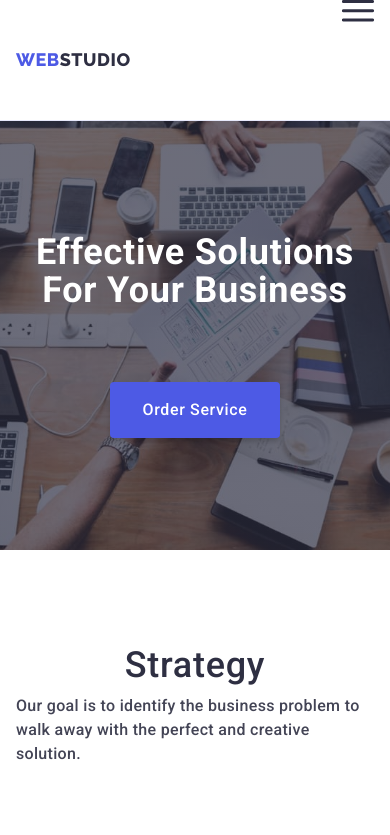
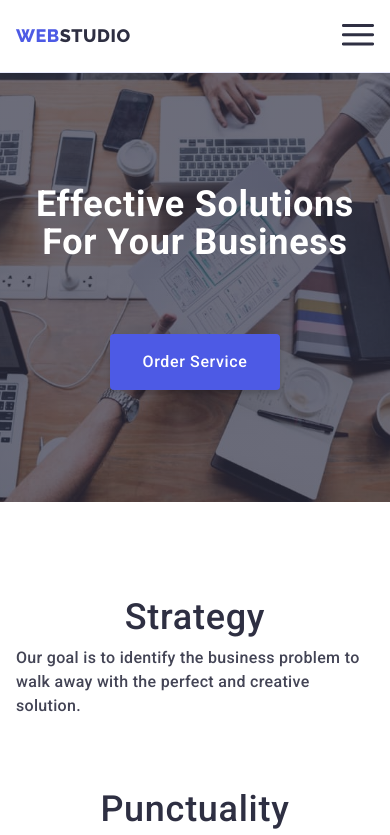
Before and after one commit to MishaWesT/goit-markup-hw-07, a plain HTML site: page index.html in a window 390 px wide. Shown: the top 835 px of the page. Drawn offline with nearby package versions, Linux system fonts and the light colour scheme.

Commit message:
fix burger

```diff
--- a/css/styles.css
+++ b/css/styles.css
@@ -108,7 +108,10 @@ img {
         0px 1px 1px rgba(46, 47, 66, 0.16),
         0px 1px 6px rgba(46, 47, 66, 0.08);
 }
-
+.header-page{
+        padding-top: 0;
+        padding-bottom: 0;
+}
 .header-page > .container {
         position: relative;
 }
@@ -127,7 +130,7 @@ img {
 /* ------------------header mobile menu------------- */
 .menu-open-btn{
         position: absolute;
-        top: 0;
+        top: 24px;
         right: 16px;
         border: none;
         background-color: transparent;
@@ -157,7 +160,7 @@ img {
         height: 100%;
         padding-top: 24px;
         padding-bottom: 40px;
-        background-color:var(--background-site);
+        background-color:var(--modal-backgraund-color);
         box-shadow: 0px 2px 1px rgba(46, 47, 66, 0.08),
                 0px 1px 1px rgba(46, 47, 66, 0.16),
                 0px 1px 6px rgba(46, 47, 66, 0.08);
```
Also changed, not shown: index.html (+1 -2 lines).
